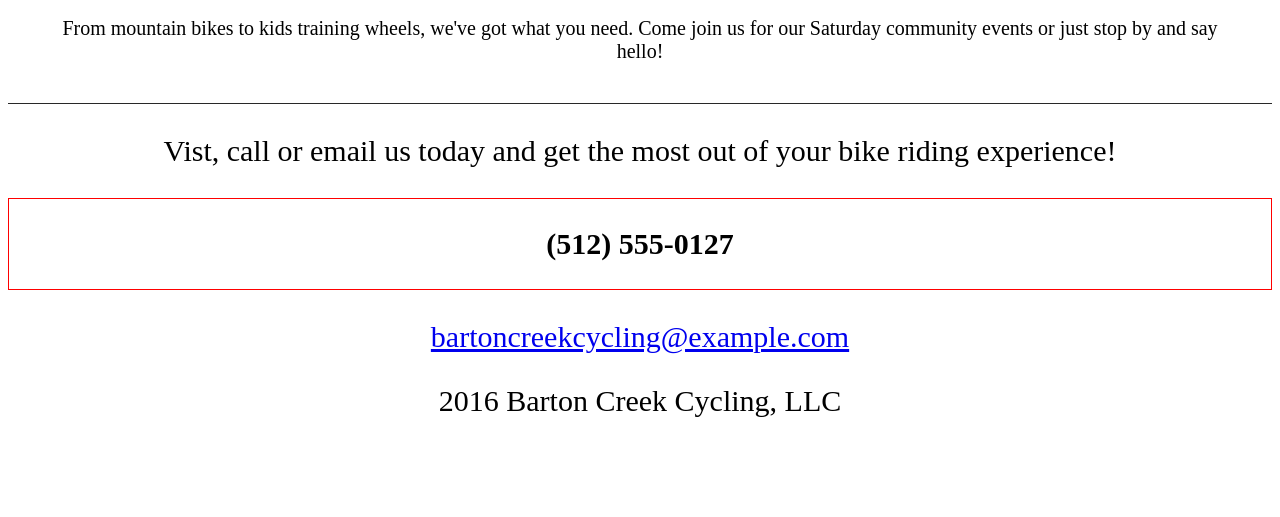
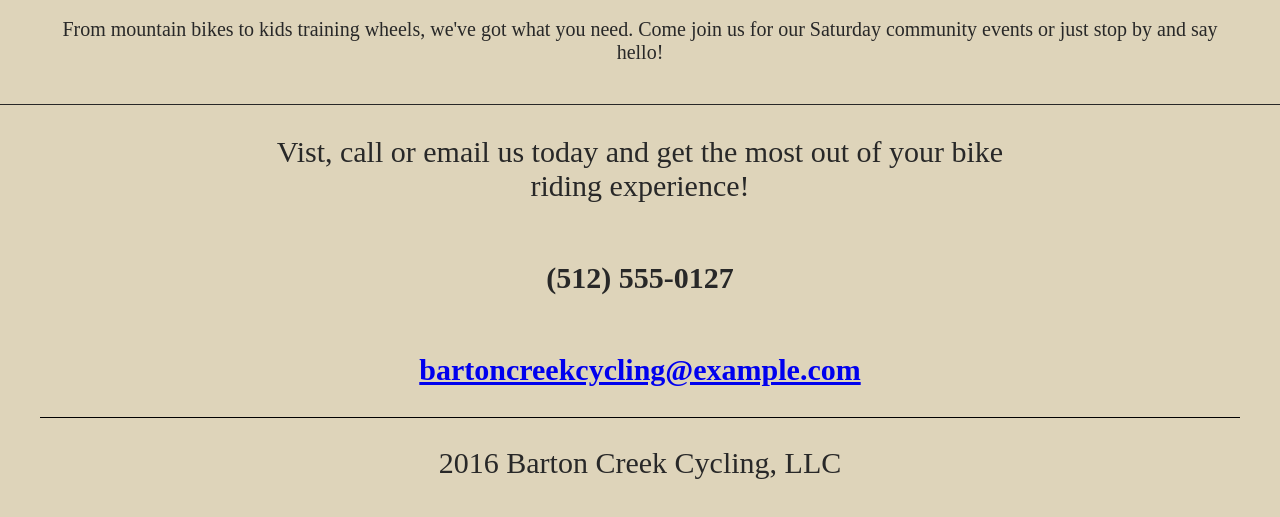
Before and after one commit to VALDMETS/cycling, a plain HTML site: page index.html in a window 1280 px wide. Shown: the part 1019-1536 px from the top of the page. Before the commit the page ends 1467 px from the top, so only its background shows below. Drawn offline with Linux system fonts and the light colour scheme.

Commit message:
styling complete

```diff
--- a/styles/styles.scss
+++ b/styles/styles.scss
@@ -79,6 +79,7 @@ body {
 }
 
   .third {
+    @include outer-container;
     text-align: center;
     font: $main-color;
     font-size: 30px;
@@ -86,22 +87,33 @@ body {
     // line-height: 1em;
     border: 3px soid red;
 
+
+    p{
+      @include span-columns(8);
+      @include shift(2) ;
+      float: none;
+
+    }
+
     .phone-num {
       font-weight: bold;
       line-height: 3em;
-      border: 1px solid red;
 
 
-      .barton-email {
-        font-weight: bold;
-        // border: 1px solid red;
-          // line-height: 3em;
+    }
+    .barton-email {
+      font-weight: bold;
+      // border: 1px solid red;
+        // line-height: 3em;
+    }
+    footer {
+      line-height: 3em;
+      border-top: 1px solid black;
+      text-align: center;
 
-        .copyright {
-          line-height: 3em;
-          // border: 1px solid red;
+      // border: 1px solid red;
 
-        }
-      }
     }
+
+
   }
```
Also changed, not shown: styles/styles.css, 1 other file.
